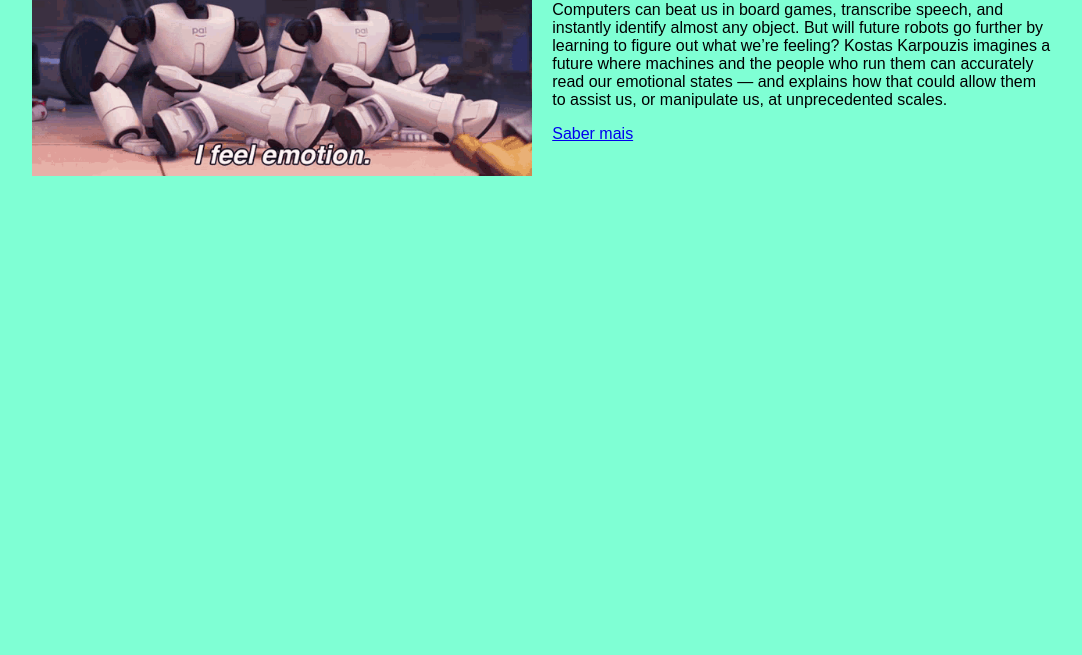
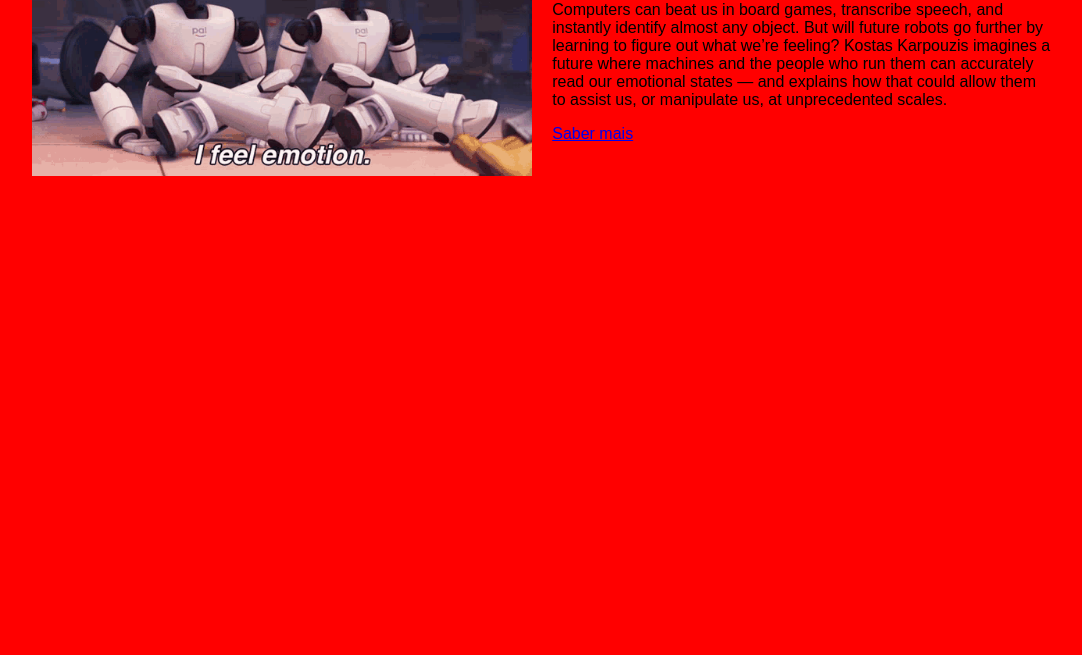
Before and after one commit to joanasouzaTPW/Exercicio, a plain HTML site: page index.html in a window 1280 px wide. Shown: the part 145-800 px from the top of the page, without its empty margins (98-1180 px from the left). Drawn offline with Linux system fonts and the light colour scheme.

Commit message:
Update style.css

```diff
--- a/css/style.css
+++ b/css/style.css
@@ -1,4 +1,4 @@
-body{margin:0; background-color: aquamarine; font-family: Arial, Helvetica, sans-serif;}
+body{margin:0; background-color: red; font-family: Arial, Helvetica, sans-serif;}
 *{box-sizing: border-box;} /* todos os valores de padding e border passam a estar incluídos no valor total da largura de um elemento*/
 figure{margin: 0;}
 .top-article{display: flex; flex-direction: row;  justify-content: space-between; width: 100%; max-width: 1100px; margin: 0 auto; padding: 40px;}
```
